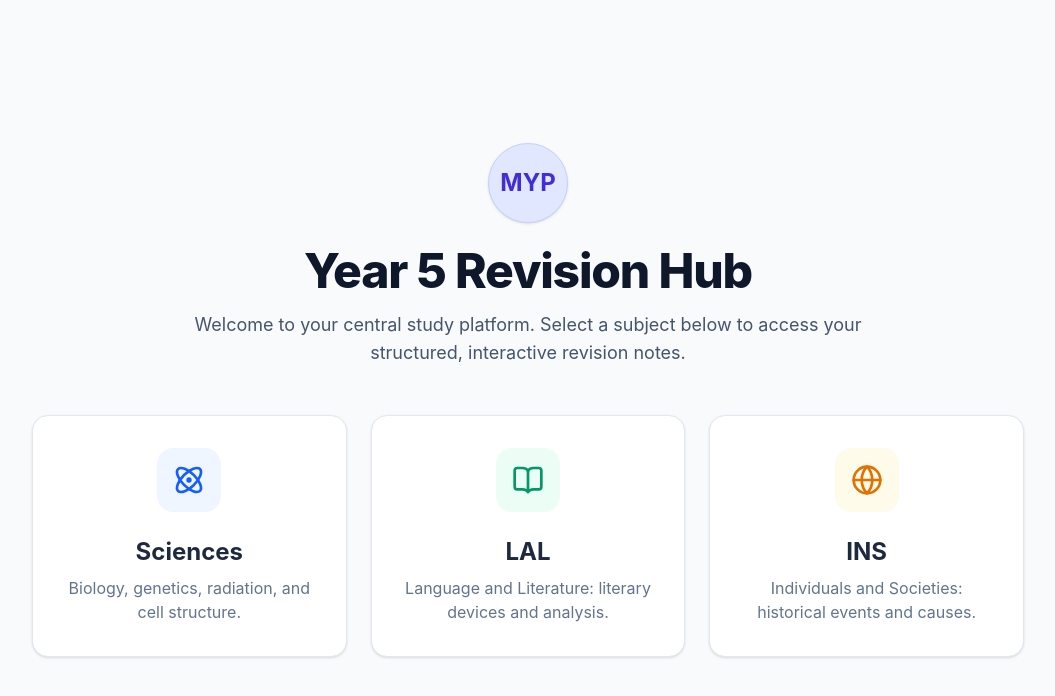
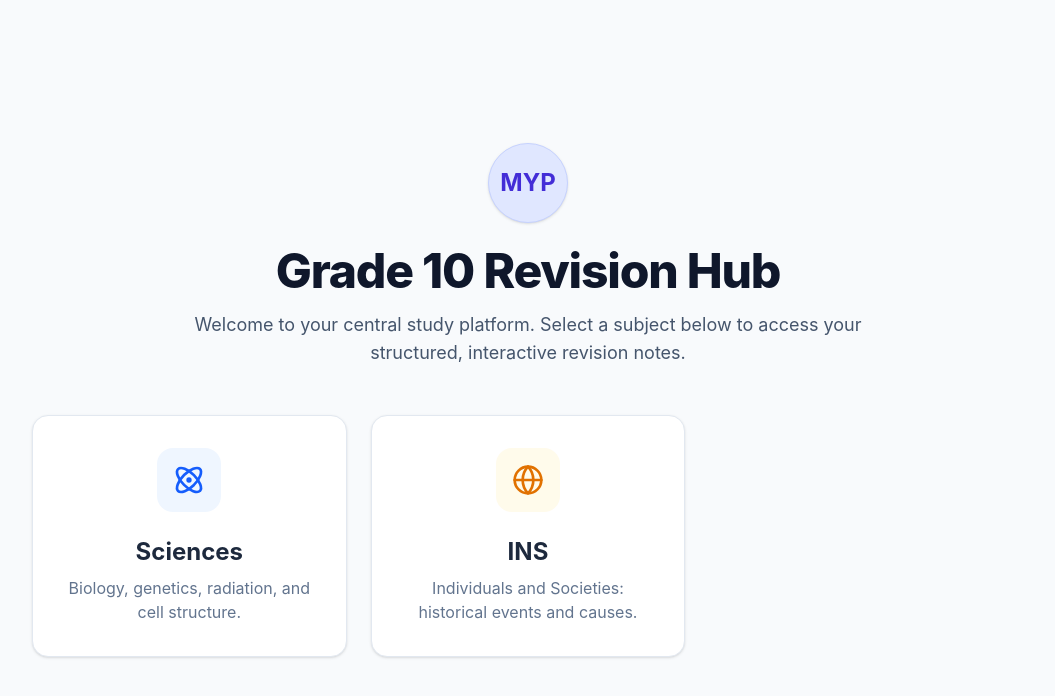
Before and after one commit to AlpenStone/exams-revision, a React (Vite) app: page / in a window 1280 px wide. Shown: the top 696 px of the page, without its empty margins (112-1167 px from the left). Built offline with nearby package versions, Linux system fonts and the light colour scheme.

Commit message:
Removed LAL from interface

```diff
--- a/src/App.tsx
+++ b/src/App.tsx
@@ -5,7 +5,7 @@ import { Home } from './pages/Home';
 
 // Subject Index Pages
 import ScienceIndex from './pages/science/index';
-import LALIndex from './pages/lal/index';
+// import LALIndex from './pages/lal/index';
 import INSIndex from './pages/ins/index';
 
 function App() {
@@ -19,7 +19,7 @@ function App() {
           {/* Subject Routes - Wrapped in Layout */}
           <Route element={<Layout />}>
             <Route path="science" element={<ScienceIndex />} />
-            <Route path="lal" element={<LALIndex />} />
+            {/* <Route path="lal" element={<LALIndex />} /> */}
             <Route path="ins" element={<INSIndex />} />
           </Route>
         </Routes>
--- a/src/components/Sidebar.tsx
+++ b/src/components/Sidebar.tsx
@@ -12,7 +12,7 @@ interface SidebarProps {
 }
 
 type SubjectConfig = {
-  id: 'science' | 'lal' | 'ins';
+  id: 'science' | 'ins';
   title: string;
   items: { id: string; label: string; icon: React.ReactNode }[];
 };
@@ -30,13 +30,13 @@ const subjects: Record<string, SubjectConfig> = {
       { id: 'radiation', label: 'Radiation', icon: <Zap className="w-5 h-5" /> },
     ]
   },
-  lal: {
-    id: 'lal',
-    title: 'LAL Notes',
-    items: [
-      { id: 'literary-devices', label: 'Literary Devices', icon: <BookOpen className="w-5 h-5" /> }
-    ]
-  },
+  // lal: {
+  //   id: 'lal',
+  //   title: 'LAL Notes',
+  //   items: [
+  //     { id: 'literary-devices', label: 'Literary Devices', icon: <BookOpen className="w-5 h-5" /> }
+  //   ]
+  // },
   ins: {
     id: 'ins',
     title: 'INS Notes',
--- a/src/pages/Home.tsx
+++ b/src/pages/Home.tsx
@@ -1,5 +1,5 @@
 import { Link } from 'react-router-dom';
-import { BookOpen, Globe, Atom } from 'lucide-react';
+import { Globe, Atom } from 'lucide-react';
 
 export function Home() {
   return (
@@ -9,7 +9,7 @@ export function Home() {
           MYP
         </div>
         <h1 className="text-4xl md:text-5xl font-extrabold text-slate-900 tracking-tight mb-4">
-          Year 5 Revision Hub
+          Grade 10 Revision Hub
         </h1>
         <p className="text-lg text-slate-600 max-w-2xl mx-auto">
           Welcome to your central study platform. Select a subject below to access your structured, interactive revision notes.
@@ -30,7 +30,7 @@ export function Home() {
         </Link>
 
         {/* LAL Card */}
-        <Link
+        {/* <Link
           to="/lal"
           className="group bg-white rounded-2xl p-8 shadow-sm border border-slate-200 hover:shadow-xl hover:-translate-y-1 transition-all duration-300 flex flex-col items-center text-center animate-in fade-in slide-in-from-bottom-4 duration-700 delay-200"
         >
@@ -39,7 +39,7 @@ export function Home() {
           </div>
           <h2 className="text-2xl font-bold text-slate-800 mb-2">LAL</h2>
           <p className="text-slate-500">Language and Literature: literary devices and analysis.</p>
-        </Link>
+        </Link> */}
 
         {/* INS Card */}
         <Link
```
